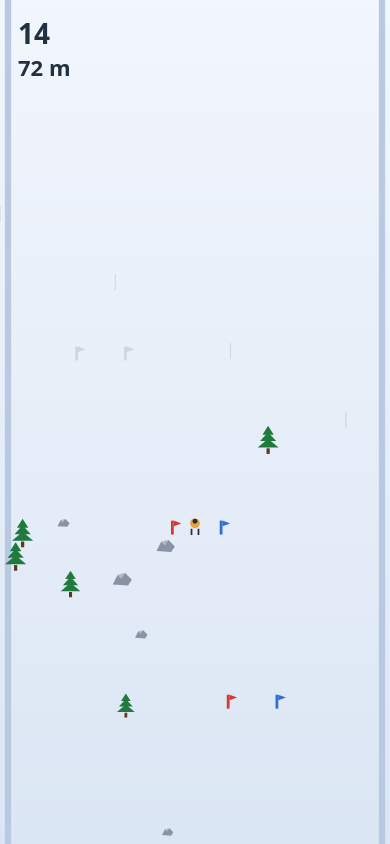
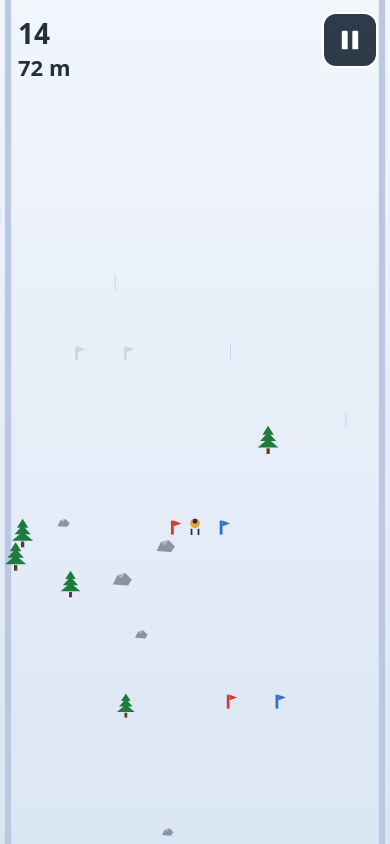
Before and after one commit to testing-yen/driftline, a website built with Vite: page index.html in a window 390 px wide. Both pictures are taken after a click on the button "Start run". Built offline with nearby package versions, Linux system fonts and the light colour scheme.

Commit message:
feat: add a pause button so Re-center is reachable mid-run
The touch menu promised Re-center any time the neutral drifts, but the
button only existed on the game-over panel; the README told riders to
reload, which wipes the session board.

During play #ui now holds a 56x56 pause button in the top-right corner,
inset by the safe area, labelled Pause for assistive tech. It opens the
same Paused panel as leaving the page, where touch inputs get Re-center.
The button exists only while the phase is 'playing', since every other
screen replaces the UI layer. The canvas streak counter moves left of the
button so the two never overlap.

The menu copy and the README iPhone steps now point at the pause button.

Co-Authored-By: Claude Opus 5.5 <noreply@anthropic.com>

```diff
--- a/src/game/renderer.ts
+++ b/src/game/renderer.ts
@@ -20,6 +20,9 @@ export function viewScale(screenWidth: number, safeInset: number): number {
   const available = Math.max(1, screenWidth - 2 * safeInset);
   return Math.min(1, available / needed);
 }
+
+/** Keeps the streak clear of the DOM pause button (56px wide, 12px from the edge in style.css). */
+const PAUSE_BUTTON_CLEARANCE = 84;
 
 export class Renderer {
   private ctx: CanvasRenderingContext2D;
@@ -321,7 +324,7 @@ export class Renderer {
   ): void {
     const { ctx, screenW: w, screenH: h } = this;
     const left = 18 + this.insetLeft;
-    const right = w - 18 - this.insetRight;
+    const right = w - PAUSE_BUTTON_CLEARANCE - this.insetRight;
     ctx.fillStyle = '#22303f';
     ctx.font = '700 28px system-ui, sans-serif';
     ctx.textAlign = 'left';
--- a/src/main.ts
+++ b/src/main.ts
@@ -7,7 +7,7 @@ import { KeyboardTiltInput } from './input/KeyboardTiltInput.js';
 import type { TiltInput } from './input/TiltInput.js';
 import { registerServiceWorker } from './pwa.js';
 import { showGameOver } from './ui/gameOverPanel.js';
-import { showPaused } from './ui/pausePanel.js';
+import { showPauseButton, showPaused } from './ui/pausePanel.js';
 
 const canvas = document.getElementById('game') as HTMLCanvasElement;
 const ui = document.getElementById('ui') as HTMLDivElement;
@@ -48,7 +48,7 @@ function showMenu(input: TiltInput): void {
 
   const controls = document.createElement('p');
   controls.textContent = input.needsUserGesture
-    ? 'Mount the phone in landscape, hold the board level, then tap Start. Tip: use “Re-center” any time your neutral drifts.'
+    ? 'Mount the phone in landscape, hold the board level, then tap Start. If your neutral drifts, tap ⏸ and Re\u2011center.'
     : 'Arrows / WASD or drag to steer. Up = tuck (faster), Down = brake.';
 
   const startBtn = document.createElement('button');
@@ -98,7 +98,7 @@ function pauseGame(): void {
     ui,
     input: game.input,
     onResume: () => {
-      ui.innerHTML = '';
+      showPauseButton(ui, pauseGame);
       void requestWakeLock();
       game?.resume();
     },
@@ -106,7 +106,7 @@ function pauseGame(): void {
 }
 
 function startGame(input: TiltInput): void {
-  ui.innerHTML = '';
+  showPauseButton(ui, pauseGame);
   game?.stop();
   game = new Game(renderer, input, board.bestScore);
   game.onGameOverCallback((run) => {
--- a/src/style.css
+++ b/src/style.css
@@ -79,6 +79,28 @@ html, body {
 #ui .btn:disabled {
   opacity: 0.5;
   cursor: wait;
+}
+
+#ui .pause-btn {
+  pointer-events: auto;
+  position: absolute;
+  top: calc(12px + env(safe-area-inset-top));
+  right: calc(12px + env(safe-area-inset-right));
+  width: 56px;
+  height: 56px;
+  padding: 12px;
+  color: #fff;
+  background: rgba(14, 26, 43, 0.85);
+  border: 2px solid #fff;
+  border-radius: 14px;
+  cursor: pointer;
+}
+
+#ui .pause-btn svg {
+  display: block;
+  width: 100%;
+  height: 100%;
+  fill: currentColor;
 }
 
 #ui .err {
--- a/src/ui/pausePanel.ts
+++ b/src/ui/pausePanel.ts
@@ -1,5 +1,19 @@
 import type { TiltInput } from '../input/TiltInput.js';
 import { recenterButton } from './recenter.js';
+
+const PAUSE_ICON =
+  '<svg viewBox="0 0 24 24" aria-hidden="true"><rect x="5" y="4" width="5" height="16" rx="1"/><rect x="14" y="4" width="5" height="16" rx="1"/></svg>';
+
+/** Replace the UI layer with the in-run pause button. */
+export function showPauseButton(ui: HTMLElement, onPause: () => void): void {
+  ui.innerHTML = '';
+  const button = document.createElement('button');
+  button.className = 'pause-btn';
+  button.setAttribute('aria-label', 'Pause');
+  button.innerHTML = PAUSE_ICON;
+  button.addEventListener('click', onPause);
+  ui.append(button);
+}
 
 export interface PausedOptions {
   ui: HTMLElement;
```
Also changed, not shown: README.md.
